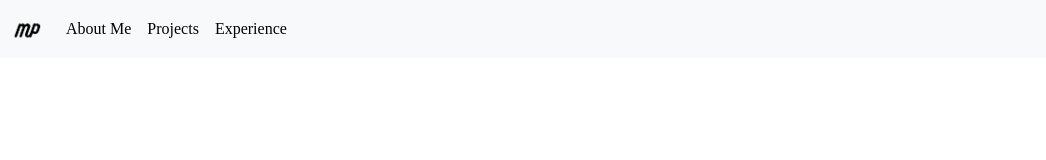
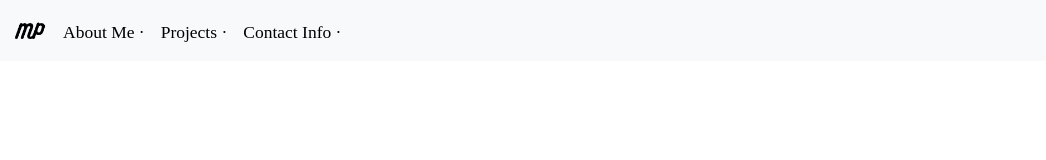
Before and after one commit to pianattero/mpnat-Web, a React (Vite) app: page / in a window 1280 px wide. Shown: the top 160 px of the page, without its empty margins (0-1046 px from the left). Built offline with nearby package versions, Linux system fonts and the light colour scheme; a web font is replaced by a local one.

Commit message:
set navbar links

```diff
--- a/src/components/ContactForm/ContactForm.jsx
+++ b/src/components/ContactForm/ContactForm.jsx
@@ -3,7 +3,7 @@ import "./ContactForm.css";
 export const ContactForm = () => {
   return (
     <>
-      <div id="contact-form">
+      <div id="contact">
         <h1 className="text-center">Contact Info</h1>
         <h6 style={{ color: "gray", fontWeight: 100, textAlign: "center" }}>
           Get In Touch
--- a/src/components/Summary/Summary.css
+++ b/src/components/Summary/Summary.css
@@ -36,7 +36,7 @@
 
 @media only screen and (max-width: 630px) {
     #summary {
-        margin-top: 0;
+        margin-top: 30px;
     }
 
     .summary-info {
--- a/src/components/Summary/Summary.jsx
+++ b/src/components/Summary/Summary.jsx
@@ -15,7 +15,6 @@ export const Summary = () => {
   const [gitMouOver, setgitOver] = useState(false);
 
   return (
-    <>
     <div id="summary">
       <div className="summary-info">
         <div className="sum-links">
@@ -78,6 +77,5 @@ export const Summary = () => {
         </button>
       </HashLink>
     </div>
-    </>
   );
 };
--- a/src/components/misc/Navbar/Navbar.jsx
+++ b/src/components/misc/Navbar/Navbar.jsx
@@ -1,17 +1,20 @@
 import "./Navbar.css";
+
+import { HashLink } from "react-router-hash-link";
 
 export const Navbar = () => {
   return (
     <>
-      <nav className="navbar navbar-expand-lg bg-body-tertiary">
+      <nav className="navbar navbar-expand-lg bg-body-tertiary sticky-top">
         <div className="container-fluid">
-          <a className="navbar-brand" href="#">
+          <HashLink className="navbar-brand" to="#home">
             <img
-              style={{ height: 30 }}
-              src="../../../../public/images/mp.png"
-              href="MP logo"
+              style={{ height: 35 }}
+              src="/public/images/mp.png"
+              alt="MP logo"
             />
-          </a>
+          </HashLink>
+
           <button
             className="navbar-toggler"
             type="button"
@@ -25,21 +28,21 @@ export const Navbar = () => {
           </button>
           <div className="collapse navbar-collapse" id="navbarNav">
             <ul className="navbar-nav">
+              <HashLink className="navbar-brand" to="#about-me">
                 <li className="nav-item">
-                <a className="nav-link active" aria-current="page" href="#">
-                  About Me
-                </a>
+                  <small>About Me ·</small>
                 </li>
+              </HashLink>
+              <HashLink className="navbar-brand" to="#projects">
                 <li className="nav-item">
-                <a className="nav-link active" aria-current="page" href="#">
-                  Projects
-                </a>
+                  <small>Projects ·</small>
                 </li>
+              </HashLink>
+              <HashLink className="navbar-brand" to="#contact">
                 <li className="nav-item">
-                <a className="nav-link active" href="#">
-                  Experience
-                </a>
+                  <small>Contact Info ·</small>
                 </li>
+              </HashLink>
             </ul>
           </div>
         </div>
--- a/src/views/misc/Home/Home.css
+++ b/src/views/misc/Home/Home.css
@@ -1,6 +1,5 @@
-.home {
+#home {
     display: flex;
     flex-direction: column;
     align-items: center;
-    padding: 30px 0 20px;
 }
--- a/src/views/misc/Home/Home.jsx
+++ b/src/views/misc/Home/Home.jsx
@@ -8,7 +8,7 @@ import { ContactForm } from "../../../components/ContactForm/ContactForm";
 export const Home = () => {
   return (
     <>
-      <div className="home">
+      <div id="home">
         <Summary />
         <AboutMe />
         <Projects />
```
Also changed, not shown: src/components/Projects/Projects.jsx (+4 -6 lines). Lines whose indentation alone changed are shown as unchanged.
